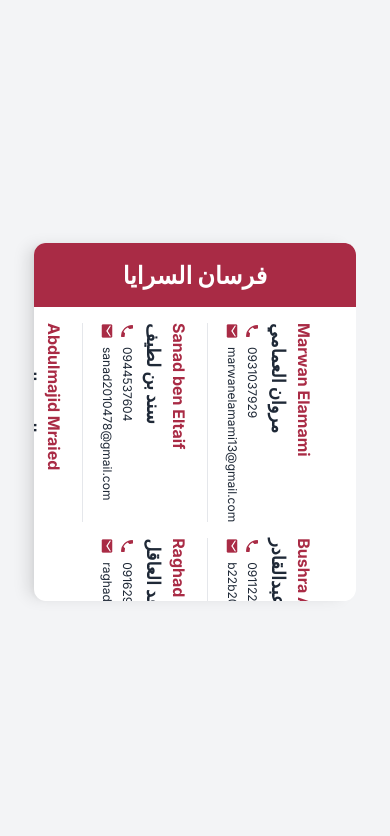
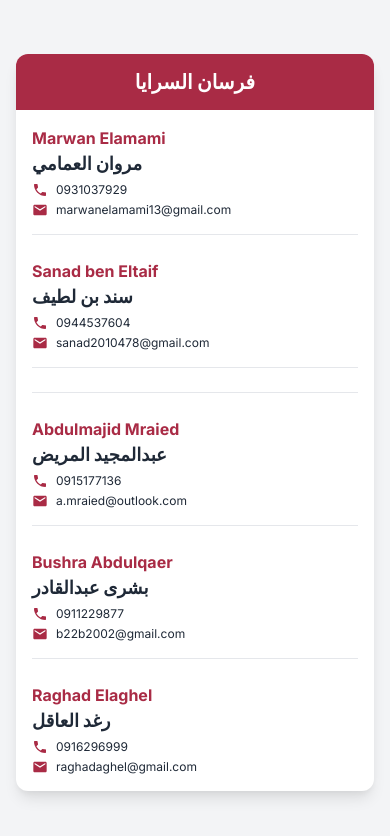
Before and after one commit to majid-mraiedd/SarayaKnights, a plain HTML site: page index.html in a window 390 px wide. Drawn offline with nearby package versions, Linux system fonts and the light colour scheme.

Commit message:
Update 3 index.html

```diff
--- a/index.html
+++ b/index.html
@@ -21,90 +21,41 @@
             box-shadow: 0 10px 15px -3px rgba(0, 0, 0, 0.1), 0 4px 6px -2px rgba(0, 0, 0, 0.05);
         }
 
-        /* Custom style for the vertical Arabic text on the thin bar */
-        .vertical-text {
+        /* Custom style for the vertical Arabic text (Desktop Only) */
+        .vertical-text-desktop {
             writing-mode: vertical-rl; /* Write text vertically, right to left */
             transform: rotate(180deg); /* Rotate 180 degrees to flip the text direction */
             white-space: nowrap; /* Prevent line breaks */
         }
-
-        /* --- LANDSCAPE EMULATION FOR MOBILE PORTRAIT --- */
-        /* This media query targets small screens (max-width: 640px) held in portrait orientation */
-        @media (max-width: 640px) and (orientation: portrait) {
-            body {
-                /* Override default padding and enforce full screen size */
-                min-height: 100vh;
-                width: 100vw;
-                overflow: hidden; /* Hide scrollbars caused by rotation */
-                padding: 0 !important;
-                margin: 0 !important;
-            }
-
-            .main-wrapper {
-                /* FIX: Use position: fixed and 50%/50% to ensure centering on the viewport */
-                position: fixed;
-                top: 50%;
-                left: 50%;
-
-                /* Swap width (now height of phone) and height (now width of phone) */
-                width: 100vh;
-                height: 100vw;
-
-                /* CRITICAL FIX: Center-align the element, then rotate it 90 degrees clockwise */
-                transform: translate(-50%, -50%) rotate(90deg);
-
-                /* Ensure rotation origin is the center (default, but explicit sometimes helps) */
-                transform-origin: center;
-
-                /* Center the card contents within this rotated space (keep) */
-                display: flex;
-                align-items: center;
-                justify-content: center;
-                padding: 1rem;
-                box-sizing: border-box;
-                /* The height/width set here will override the desktop classes below */
-            }
-
-            .card-shadow {
-                /* Ensure the card is responsive within the rotated space */
-                width: 98vh; /* Adjusted for maximum size while allowing minimal margin/padding */
-                max-width: 100%;
-                max-height: 90%;
-            }
-        }
-        /* --- END LANDSCAPE EMULATION --- */
     </style>
 </head>
-<body class="bg-gray-100 min-h-screen flex items-center justify-center font-inter">
+<body class="bg-gray-100 min-h-screen flex items-center justify-center font-inter p-4 sm:p-8">
 
-    <div class="main-wrapper w-full p-4 flex items-center justify-center">
+    <div class="main-wrapper w-full flex items-center justify-center">
 
-        <!-- Main Card Container: FORCED TO BE HORIZONTAL (flex-row) on all screen sizes -->
-        <div class="card-shadow bg-white rounded-xl overflow-hidden w-full max-w-5xl flex flex-row h-auto md:h-[600px] text-gray-800">
+        <!-- Main Card Container: FLEX-COL on mobile, FLEX-ROW on medium (md) and up -->
+        <div class="card-shadow bg-white rounded-xl overflow-hidden w-full max-w-5xl flex flex-col md:flex-row h-auto md:h-[600px] text-gray-800">
 
-            <!-- Left Sidebar (Maroon Accent Strip) - NOW W-16 (Slightly wider) -->
-            <div class="bg-maroon w-16 flex-shrink-0 p-2 flex flex-col items-center justify-center text-white">
-                <!-- Title is placed here, sideways, and rotated 180 degrees -->
-                <h1 class="vertical-text text-2xl font-extrabold flex-grow flex items-center justify-center">فرسان السرايا</h1>
+            <!-- Accent Bar: Horizontal on Mobile, Vertical (w-16) on Desktop -->
+            <div class="bg-maroon w-full h-14 md:w-16 md:h-auto flex-shrink-0 flex items-center justify-center text-white p-2">
+                <!-- Mobile Title (Horizontal) -->
+                <h1 class="text-xl font-extrabold block md:hidden">فرسان السرايا</h1>
+                <!-- Desktop Title (Vertical) -->
+                <h1 class="vertical-text-desktop text-2xl font-extrabold hidden md:block flex-grow flex items-center justify-center">فرسان السرايا</h1>
             </div>
 
             <!-- Main Content Area (Contact List) -->
             <div class="p-4 sm:p-8 flex-grow flex flex-col relative">
 
-                <div class="mb-6">
-                    <!-- Placeholder space -->
-                </div>
+                <!-- Inner Content (Contact Columns: Stacks on Mobile, Columns on Desktop) -->
+                <div class="flex-grow flex flex-col md:flex-row space-y-6 md:space-y-0 md:space-x-8">
 
-                <!-- Inner Content (Contact Columns) -->
-                <div class="flex-grow flex flex-row space-x-4 md:space-x-8">
-
-                    <!-- Contact Column 1 (LEFT alignment applied) -->
-                    <div class="flex-1 space-y-4 sm:space-y-8 lg:space-y-10">
+                    <!-- Contact Column 1 (Full width on mobile) -->
+                    <div class="flex-1 space-y-6 sm:space-y-8 lg:space-y-10">
                         <!-- Marwan Elamami -->
                         <div class="text-left border-b pb-4 border-maroon/20">
                             <p class="font-bold text-base sm:text-lg text-maroon font-inter">Marwan Elamami</p>
                             <p class="text-lg sm:text-xl font-extrabold mb-1">مروان العمامي</p>
-                            <!-- Links: text is on the left, icon on the right, justified to start (left) -->
                             <a href="tel:+960931037929" class="flex items-center justify-start text-xs sm:text-sm hover:text-maroon transition duration-150">
                                 <svg class="w-4 h-4 mr-2 text-maroon flex-shrink-0" viewBox="0 0 24 24" fill="currentColor">
                                     <path d="M6.62 10.79c1.44 2.83 3.76 5.14 6.59 6.59l2.2-2.2c.27-.27.67-.36 1.02-.24 1.12.37 2.33.57 3.57.57.55 0 1 .45 1 1V20c0 .55-.45 1-1 1C10.83 21 3 13.17 3 4c0-.55.45-1 1-1h3.5c.55 0 1 .45 1 1 0 1.25.2 2.45.57 3.57.11.35.03.74-.24 1.02l-2.2 2.2z"/>
@@ -120,7 +71,7 @@
                         </div>
 
                         <!-- Sanad ben Eltaif -->
-                        <div class="text-left border-b pb-4 border-maroon/20">
+                        <div class="text-left border-b md:border-b-0 pb-4 md:pb-0 border-maroon/20">
                             <p class="font-bold text-base sm:text-lg text-maroon font-inter">Sanad ben Eltaif</p>
                             <p class="text-lg sm:text-xl font-extrabold mb-1">سند بن لطيف</p>
                             <a href="tel:+960944537604" class="flex items-center justify-start text-xs sm:text-sm hover:text-maroon transition duration-150">
@@ -136,9 +87,18 @@
                                 sanad2010478@gmail.com
                             </a>
                         </div>
+                    </div>
 
-                        <!-- Abdulmajid Mraied -->
-                        <div class="text-left">
+                    <!-- Vertical Divider (Desktop Only) -->
+                    <div class="hidden md:block w-px bg-gray-200"></div>
+
+                    <!-- Horizontal Divider (Mobile Only) -->
+                    <div class="block md:hidden w-full h-px bg-gray-200"></div>
+
+                    <!-- Contact Column 2 (Full width on mobile) -->
+                    <div class="flex-1 space-y-6 sm:space-y-8 lg:space-y-10">
+                        <!-- Abdulmajid Mraied (Moved up for better flow on mobile) -->
+                        <div class="text-left border-b pb-4 border-maroon/20">
                             <p class="font-bold text-base sm:text-lg text-maroon font-inter">Abdulmajid Mraied</p>
                             <p class="text-lg sm:text-xl font-extrabold mb-1">عبدالمجيد المريض</p>
                             <a href="tel:+960915177136" class="flex items-center justify-start text-xs sm:text-sm hover:text-maroon transition duration-150">
@@ -154,13 +114,7 @@
                                 a.mraied@outlook.com
                             </a>
                         </div>
-                    </div>
 
-                    <!-- Vertical Divider (Hidden on the smallest screens, visible on sm and up) -->
-                    <div class="hidden sm:block w-px bg-gray-200"></div>
-
-                    <!-- Contact Column 2 (LEFT alignment applied) -->
-                    <div class="flex-1 space-y-4 sm:space-y-8 lg:space-y-10">
                         <!-- Bushra Abdulqaer -->
                         <div class="text-left border-b pb-4 border-maroon/20">
                             <p class="font-bold text-base sm:text-lg text-maroon font-inter">Bushra Abdulqaer</p>
@@ -199,9 +153,9 @@
                     </div>
                 </div>
 
-                <!-- Image Placeholder for User's Logo (Bottom Left) -->
+                <!-- Image Placeholder for User's Logo (Bottom Left of the content area) -->
                 <img id="userLogo" src="./img/logo.png" alt="Company Logo"
-                    class="absolute bottom-4 left-4 w-16 h-16 object-contain opacity-70 transition-opacity duration-300"
+                    class="mt-6 w-16 h-16 object-contain opacity-70 transition-opacity duration-300"
                     onerror="this.style.display='none'; this.classList.add('hidden');">
             </div>
 
```
